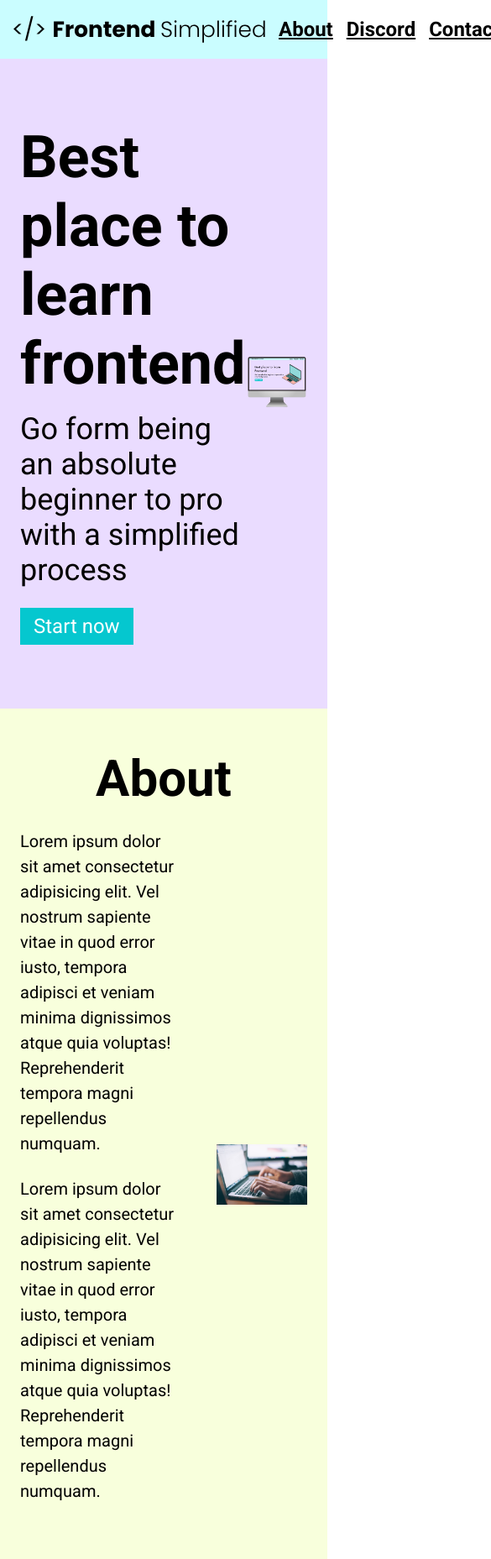
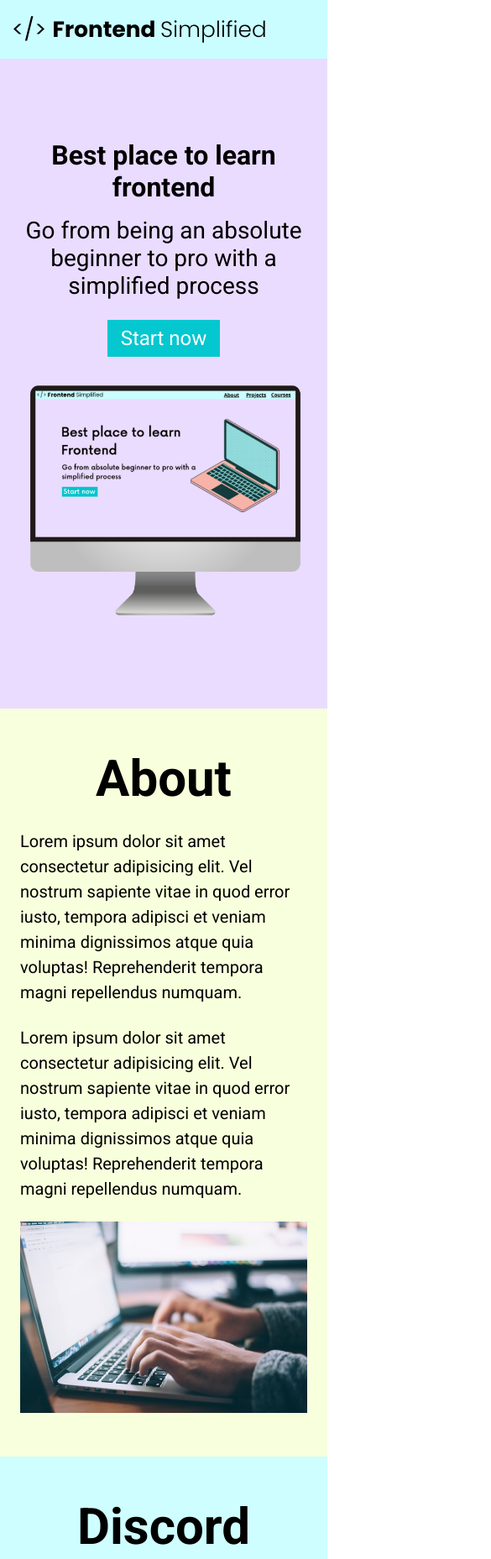
Before and after one commit to e-nickell/HTML-first-project, a plain HTML site: page index.html in a window 390 px wide. Shown: the top 1857 px of the page at 84% size, 585 px wide, since content can reach past the window. Drawn offline with Linux system fonts and the light colour scheme.

Commit message:
Responsive

```diff
--- a/index.html
+++ b/index.html
@@ -22,12 +22,12 @@
 
       <header>
         <div class="row">
-        <div>
+        <div class="home__description">
           <h1>Best place to learn frontend</h1>
           <p class="subheader">
-            Go form being an absolute beginner to pro with a simplified process
+            Go from being an absolute beginner to pro with a simplified process
           </p>
-          <button>Start now</button>
+          <button class="home__description--button">Start now</button>
         </div>
         <figure>
           <img
--- a/styles.css
+++ b/styles.css
@@ -151,6 +151,7 @@ form {
     display: flex;
     flex-direction: column;
     margin: 0 auto;
+    padding: 0 24px;
 }
 
 input,
@@ -185,3 +186,68 @@ footer {
 .footer__link {
     padding: 0 16px;
 }
+
+/* Small phones,, tablets, large smartphones */
+@media (max-width: 720px) {
+    .row {
+        flex-direction: column;
+    }
+
+    .home__description {
+        margin-bottom: 24px;
+        display: flex;
+        flex-direction: column;
+        align-items: center;
+    }
+
+    .home__description--button {
+        max-width: 240px;
+    }
+
+    h1 {
+        font-size: 32px;
+        text-align: center;
+    }
+
+    .subheader {
+        font-size: 28px;
+        text-align: center;
+    }
+
+    ul {
+        display: none;
+    }
+
+    .section__description {
+        flex-direction: column;
+    }
+
+    .section__description--wrapper {
+        width: 100%;
+    }
+
+    .about__img--wrapper {
+        width: 100%;
+    }
+
+    #discord .section__description {
+        flex-direction: column-reverse;
+    }
+
+    footer {
+        padding: 48px 24px;
+    }
+
+    .footer__logo {
+        max-width: 360px;
+    }
+
+    .footer__link {
+        padding: 4px;
+        font-size: 18px;
+    }
+
+    .footer__links {
+        margin-bottom: 24px;
+    }
+}
```
